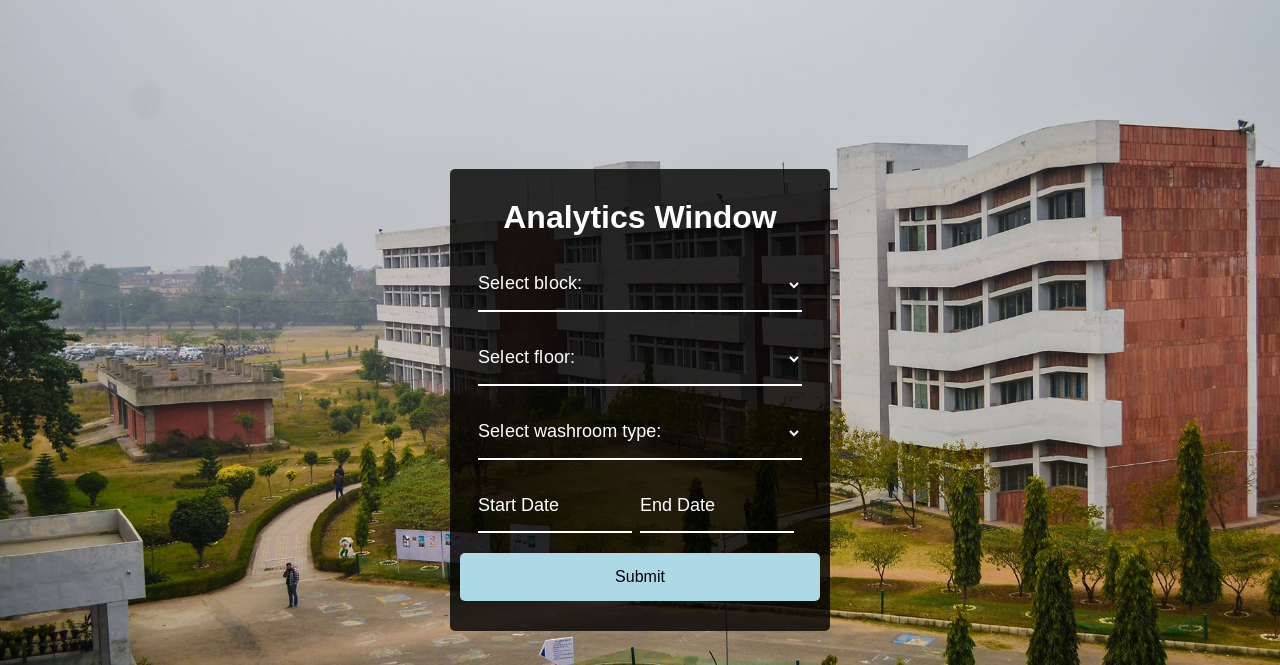
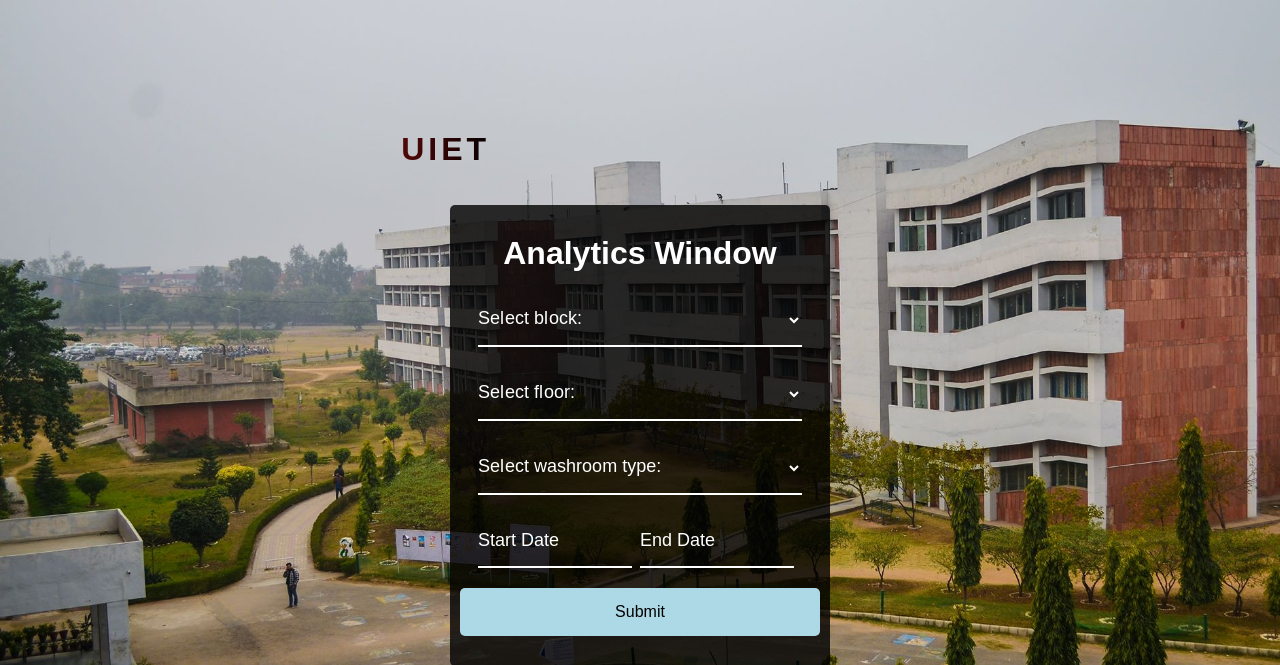
Before and after one commit to zukerberg/project, a Flask app: page / in a window 1280 px wide. Shown: the top 665 px of the page. Run offline with Flask 2, Linux system fonts and the light colour scheme; some web fonts are replaced.

Commit message:
Add files via upload

```diff
--- a/templates/adminLogin.html
+++ b/templates/adminLogin.html
@@ -13,6 +13,8 @@
     {% if msg %}
       <script>alert("{{msg}}")</script>
     {% endif %}
+    <div class="heading"><p>UIET FEEDBACK PORTAL</p></div>
+
     <div class="container">
       <h1>Analytics Window</h1>
 
```
